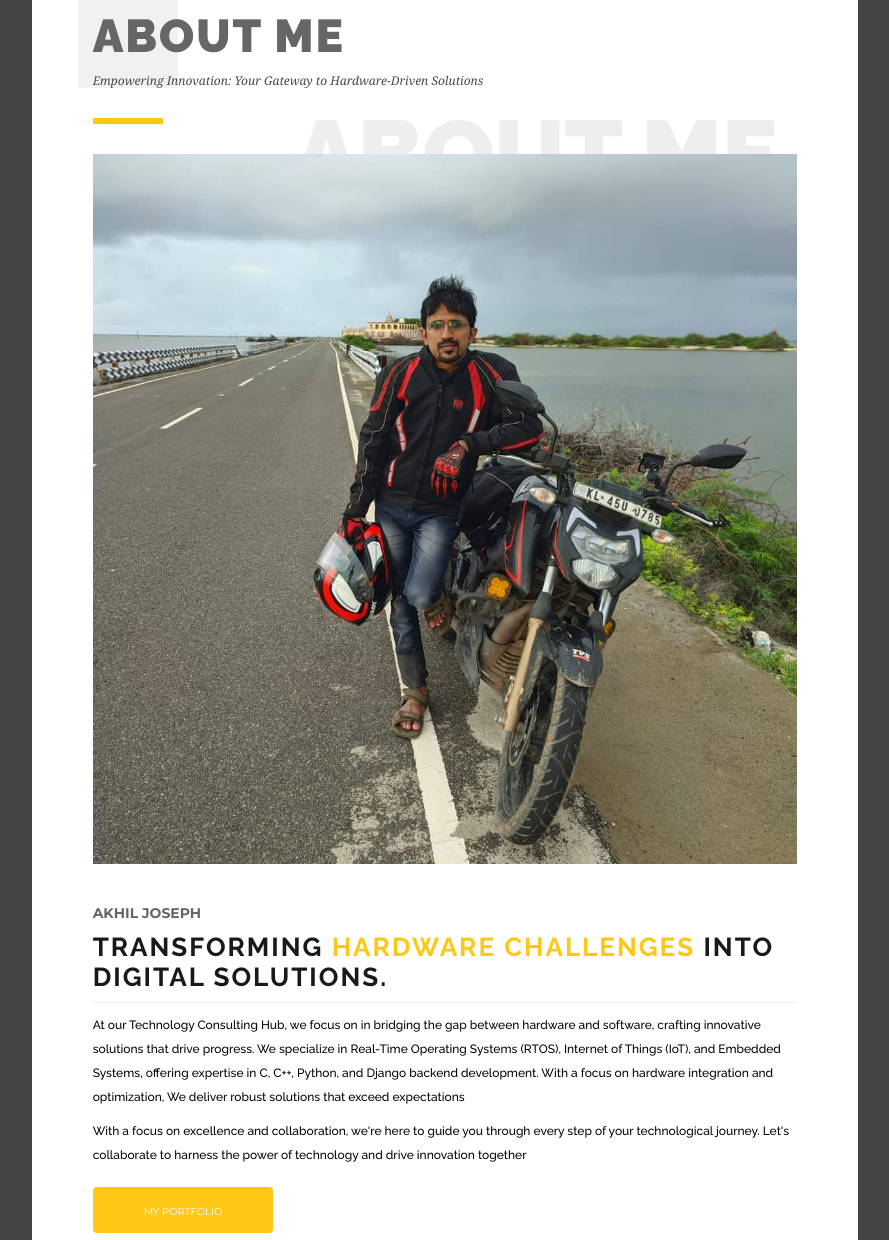
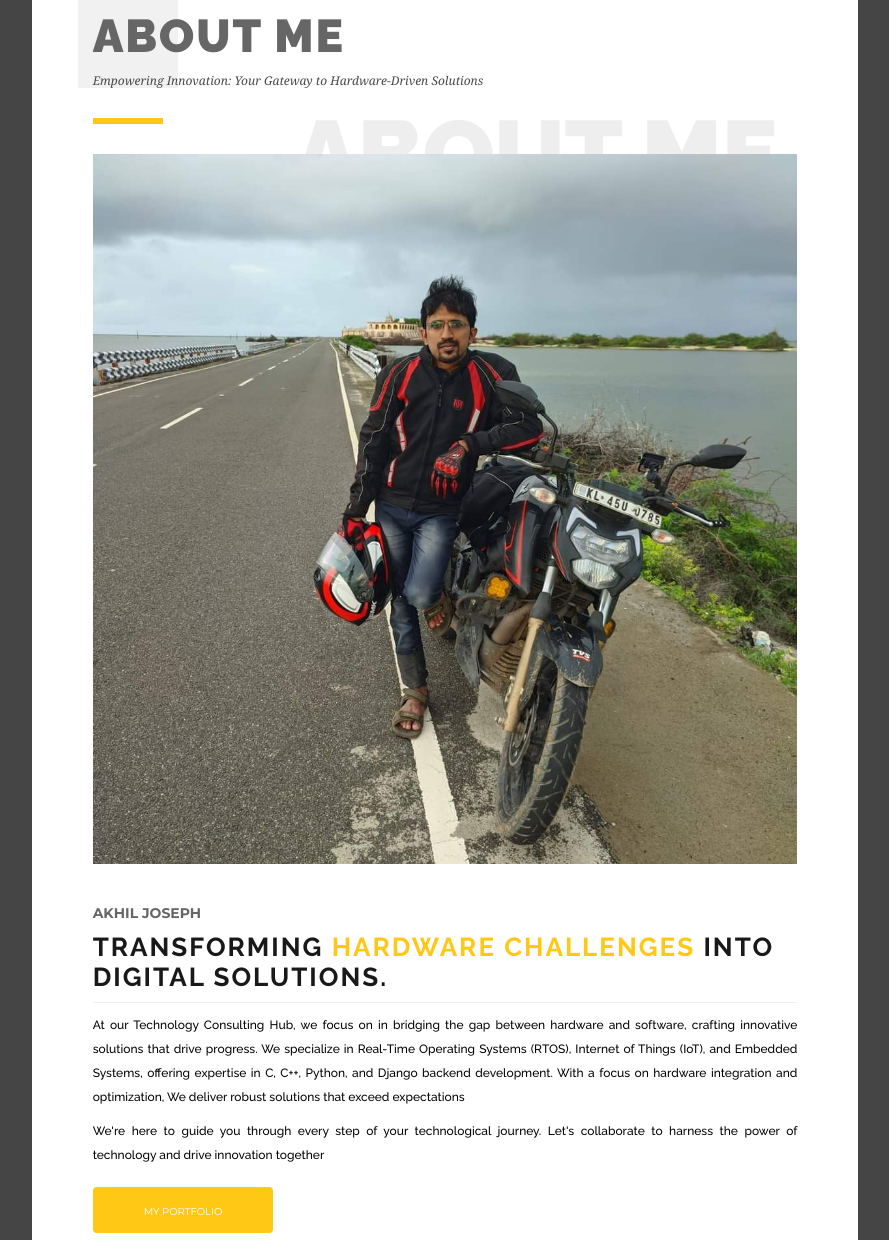
Before and after one commit to akhiltj/akhiljoseph.in, a plain HTML site: page index.html in a window 1280 px wide. Shown: the part 928-2168 px from the top of the page, without its empty margins (352-1241 px from the left). Drawn offline with Linux system fonts and the light colour scheme; files whose address does not match are found by name.

Commit message:
content change

```diff
--- a/index.html
+++ b/index.html
@@ -10,6 +10,11 @@
         <meta name="keywords" content=""/>
         <meta name="description" content=""/>
         <!--=============== css  ===============-->
+        <style>
+            .text-justify {
+                text-align: justify;
+            }
+        </style>
         <link type="text/css" rel="stylesheet" href="css/reset.css">
         <link type="text/css" rel="stylesheet" href="css/plugins.css">
         <link type="text/css" rel="stylesheet" href="css/style.css">
@@ -194,8 +199,8 @@
                                     <div class="col-md-6">
                                         <h4 class="text-subtitle">Akhil Joseph</h4>
                                         <h3 class="text-title">Transforming <span>Hardware Challenges</span> into Digital Solutions.</h3>
-                                        <p>At our Technology Consulting Hub, we focus on in bridging the gap between hardware and software, crafting innovative solutions that drive progress. We specialize in Real-Time Operating Systems (RTOS), Internet of Things (IoT), and Embedded Systems, offering expertise in C, C++, Python, and Django backend development. With a focus on hardware integration and optimization, We deliver robust solutions that exceed expectations</p>
-                                        <p> With a focus on excellence and collaboration, we're here to guide you through every step of your technological journey. Let's collaborate to harness the power of technology and drive innovation together</p>
+                                        <p class="text-justify">At our Technology Consulting Hub, we focus on in bridging the gap between hardware and software, crafting innovative solutions that drive progress. We specialize in Real-Time Operating Systems (RTOS), Internet of Things (IoT), and Embedded Systems, offering expertise in C, C++, Python, and Django backend development. With a focus on hardware integration and optimization, We deliver robust solutions that exceed expectations</p>
+                                        <p class="text-justify">We're here to guide you through every step of your technological journey. Let's collaborate to harness the power of technology and drive innovation together</p>
                                         <a href="portfolio.html" class="btn hide-icon"  ><i class="fa fa-eye"></i><span>My Portfolio</span></a>
                                     </div>
                                 </div>
```
